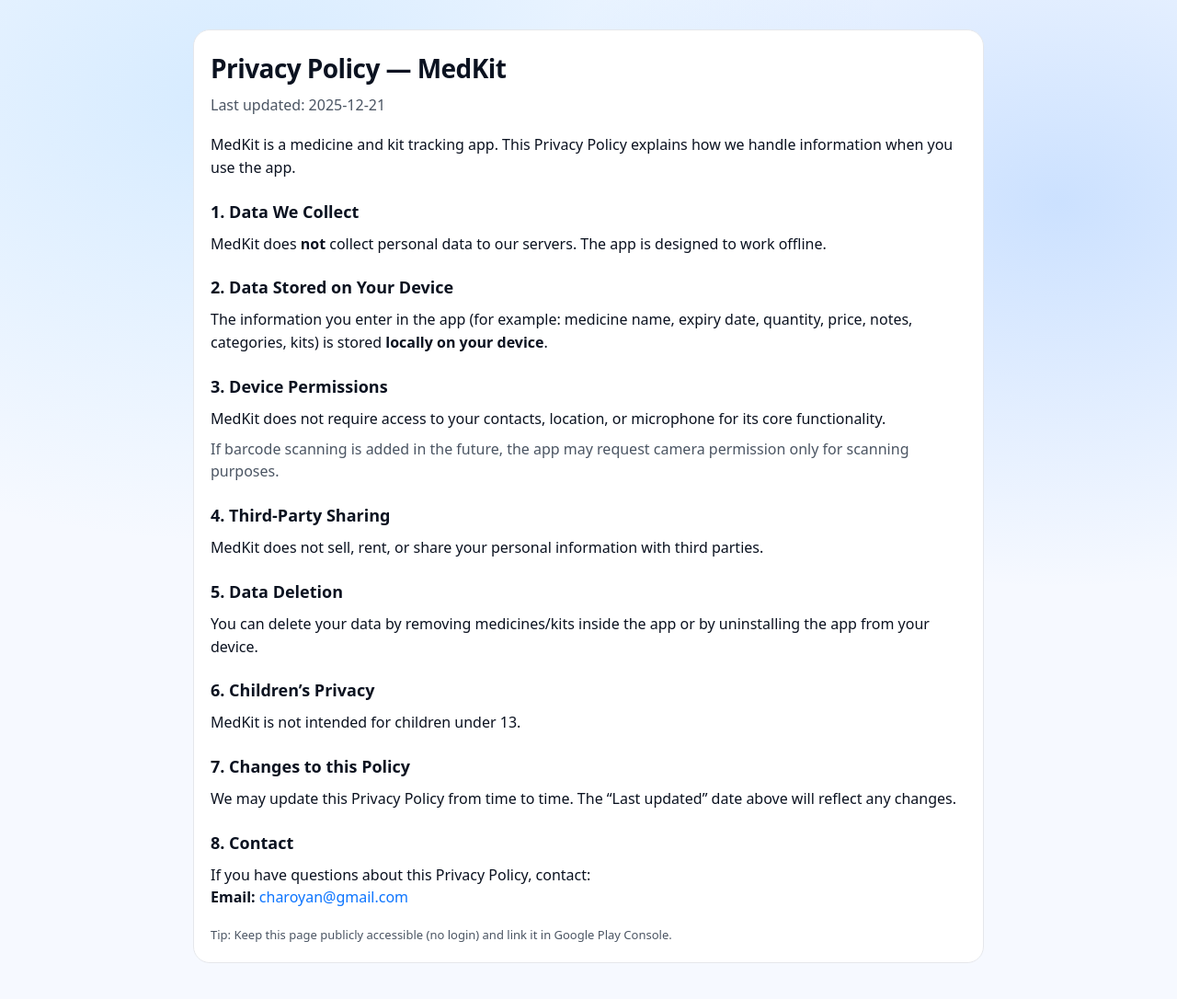
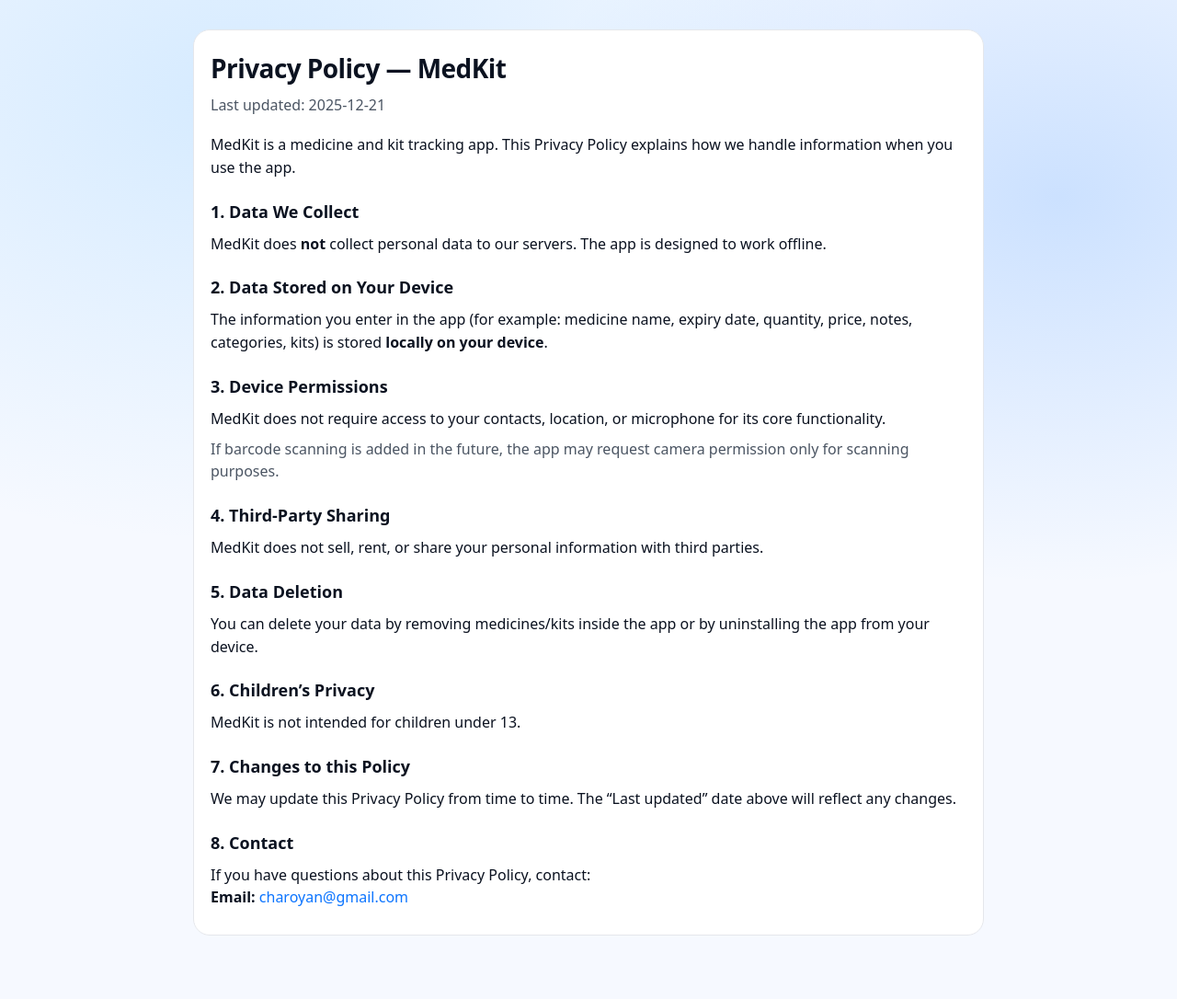
Before and after one commit to Charly3X/medkit.github.io, a plain HTML site: page index.html in a window 1280 px wide. Shown: the whole page at 92% size. Drawn offline with Linux system fonts and the light colour scheme.

Commit message:
Update index.html

```diff
--- a/index.html
+++ b/index.html
@@ -109,10 +109,6 @@
         <br />
         <strong>Email:</strong> <a href="mailto:charoyan@gmail.com">charoyan@gmail.com</a>
       </p>
-
-      <div class="footer">
-        Tip: Keep this page publicly accessible (no login) and link it in Google Play Console.
-      </div>
     </div>
   </div>
 </body>
```
